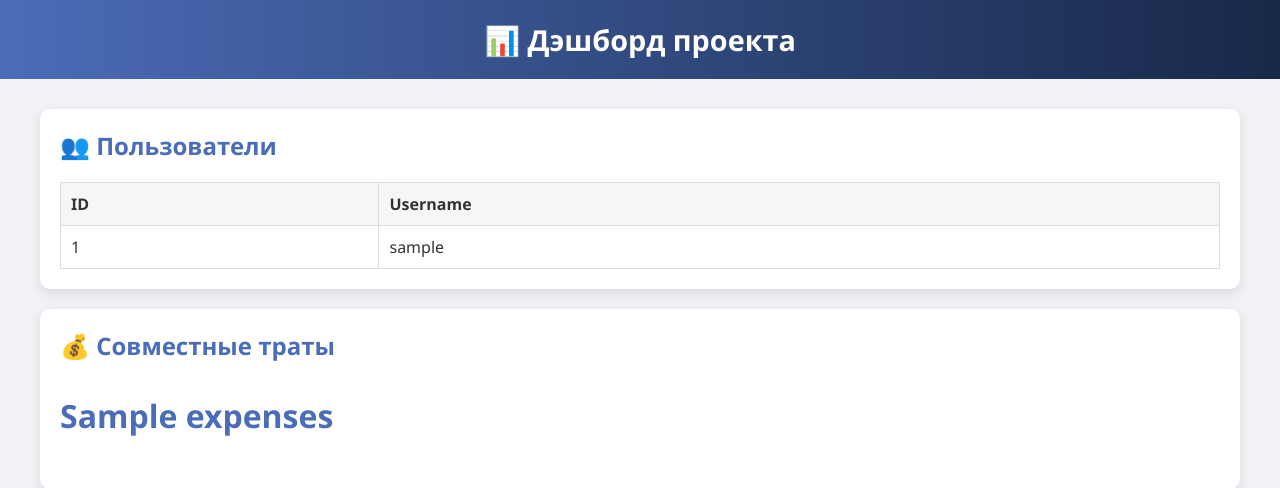
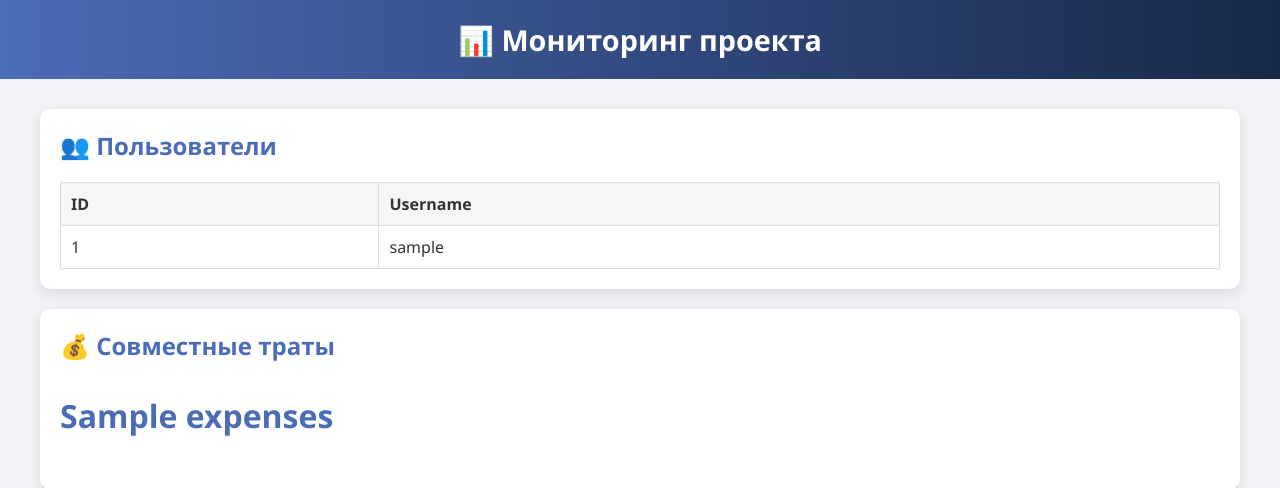
Before and after one commit to EgorkaPimp/BotMonitiring, a FastAPI app: template templates/dashboard.html in a window 1280 px wide. Shown: the top 488 px of the page. Run offline with FastAPI, Linux system fonts and the light colour scheme; the template is opened without the code that fills it: most values are stand-ins (such as "Sample title", 1, 10 or a date in 2020).

Commit message:
Легкие исправления

```diff
--- a/templates/dashboard.html
+++ b/templates/dashboard.html
@@ -8,7 +8,7 @@
 </head>
 <body>
     <header>
-        <h1>📊 Дэшборд проекта</h1>
+        <h1>📊 Мониторинг проекта</h1>
     </header>
 
     <main class="container">
```
Also changed, not shown: README.md.
